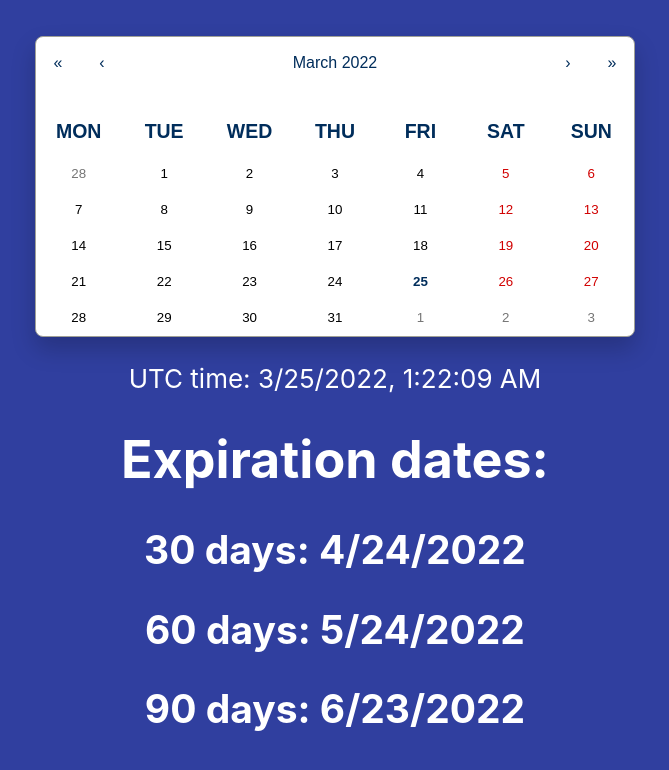
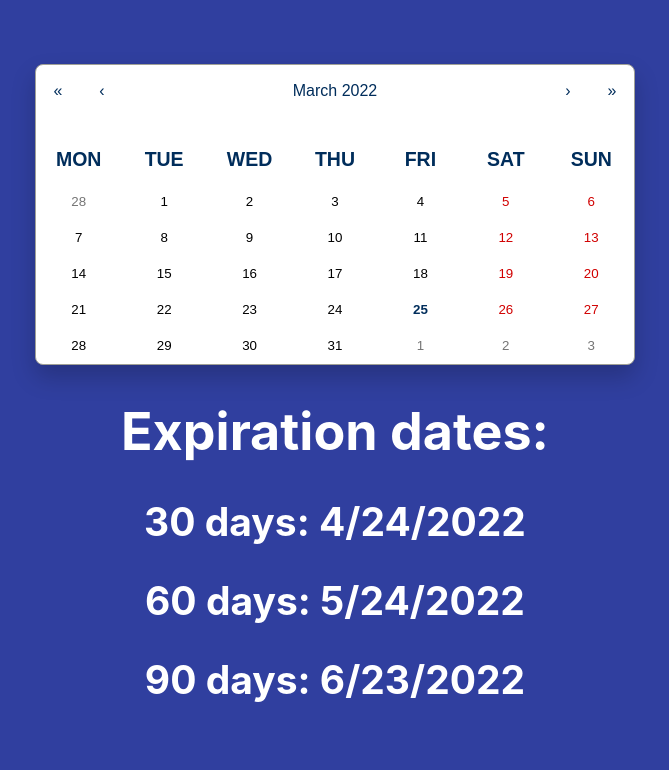
Before and after one commit to coreycarter10/date-calc, a React (Create React App) app: page / in a window 1280 px wide. Shown: the top 770 px of the page, without its empty margins (305-974 px from the left). Built offline with nearby package versions, Linux system fonts and the light colour scheme.

Commit message:
Removed UTC

```diff
--- a/src/components/DatePicker.js
+++ b/src/components/DatePicker.js
@@ -10,7 +10,6 @@ const DatePicker = () => {
     setDate(e);
   };
 
-  const today = new Date();
   const thirtyDays = new Date(date);
   const sixtyDays = new Date(date);
   const ninetyDays = new Date(date);
@@ -18,7 +17,6 @@ const DatePicker = () => {
   thirtyDays.setDate(date.getDate() + 30);
   sixtyDays.setDate(date.getDate() + 60);
   ninetyDays.setDate(date.getDate() + 90);
-  let now = today.toLocaleString();
 
   return (
     <div>
@@ -27,7 +25,6 @@ const DatePicker = () => {
           onDateChange(value);
         }}
       />
-      <p>UTC time: {now}</p>
       <h1>Expiration dates:</h1>
       <h2>30 days: {thirtyDays.toLocaleDateString()}</h2>
       <h2>60 days: {sixtyDays.toLocaleDateString()}</h2>
```
